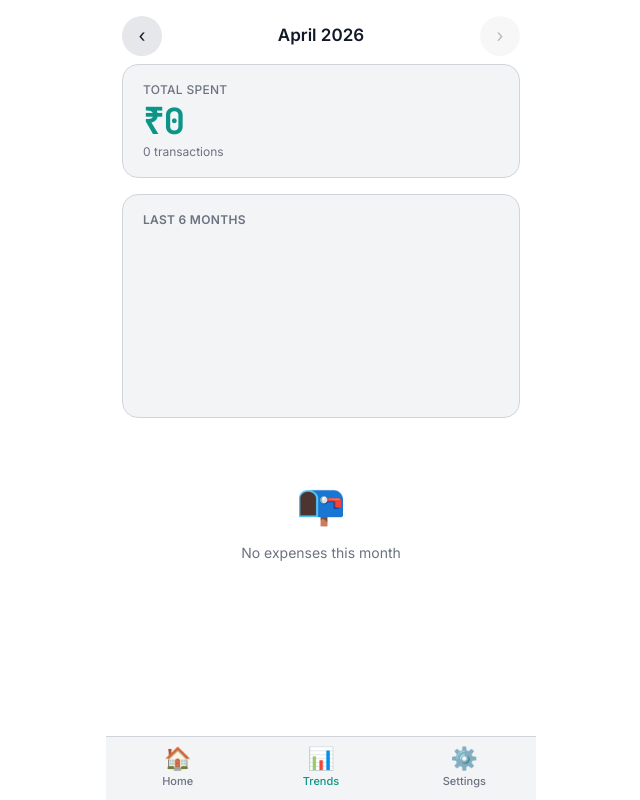
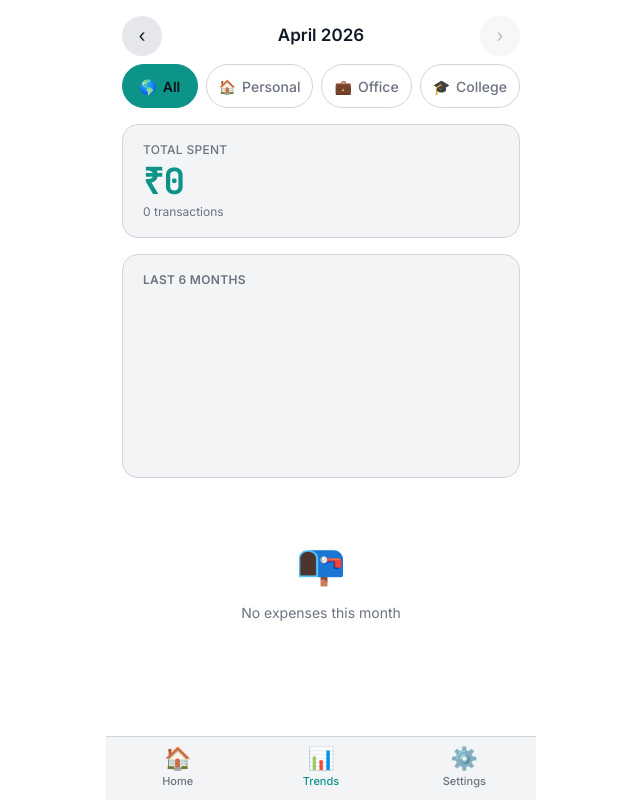
Before and after one commit to MeetVaghasia2274/Expense-Web, a React (Vite) app: page /trends in a window 1280 px wide. Shown: the whole page, without its empty margins (319-959 px from the left). Built offline with nearby package versions, Linux system fonts and the light colour scheme.

Commit message:
feat: implement dynamic group filtering in Trends and UI polish

```diff
--- a/src/components/ExpenseRow.tsx
+++ b/src/components/ExpenseRow.tsx
@@ -1,6 +1,6 @@
 import { useRef, useState } from 'react';
 import type { Expense } from '../types/expense';
-import { CATEGORY_META, PAYMENT_META } from '../types/expense';
+import { CATEGORY_META, PAYMENT_META, SYSTEM_GROUPS } from '../types/expense';
 import { useStore } from '../lib/store';
 
 interface ExpenseRowProps {
@@ -10,11 +10,15 @@ interface ExpenseRowProps {
 export default function ExpenseRow({ expense }: ExpenseRowProps) {
   const removeExpense = useStore((s) => s.removeExpense);
   const setExpenseToEdit = useStore((s) => s.setExpenseToEdit);
+  const customGroups = useStore((s) => s.customGroups);
   const openSheet = useStore((s) => s.openSheet);
   const showToast = useStore((s) => s.showToast);
 
   const { emoji, label, color } = CATEGORY_META[expense.category];
   const { label: payLabel, icon: payIcon } = PAYMENT_META[expense.paymentMethod];
+
+  // Find group metadata
+  const groupMeta = [...SYSTEM_GROUPS, ...customGroups].find(g => g.id === expense.group);
 
   // ── Swipe to delete ────────────────────────────────
   const startX = useRef<number | null>(null);
@@ -94,6 +98,12 @@ export default function ExpenseRow({ expense }: ExpenseRowProps) {
             <span>{payIcon} {payLabel}</span>
             <span className="text-border">·</span>
             <span>{time}</span>
+            {groupMeta && groupMeta.id !== 'personal' && (
+              <>
+                <span className="text-border">·</span>
+                <span>{groupMeta.emoji}</span>
+              </>
+            )}
           </span>
           {expense.note && (
             <span className="text-text-secondary text-[12px] truncate italic mt-0.5">
--- a/src/index.css
+++ b/src/index.css
@@ -78,6 +78,14 @@ body {
 }
 .safe-top {
   padding-top: env(safe-area-inset-top, 0px);
+}
+
+.no-scrollbar::-webkit-scrollbar {
+  display: none;
+}
+.no-scrollbar {
+  -ms-overflow-style: none;
+  scrollbar-width: none;
 }
 
 /* ─── Amount display ──────────────────────────────────────────── */
--- a/src/screens/HomeScreen.tsx
+++ b/src/screens/HomeScreen.tsx
@@ -38,10 +38,14 @@ function formatSectionDate(dateStr: string): string {
 export default function HomeScreen() {
   const expenses      = useStore((s) => s.expenses);
   const loadExpenses  = useStore((s) => s.loadExpenses);
+  const loadGroups    = useStore((s) => s.loadGroups);
   const openSheet     = useStore((s) => s.openSheet);
   const toastMessage  = useStore((s) => s.toastMessage);
 
-  useEffect(() => { loadExpenses(); }, [loadExpenses]);
+  useEffect(() => {
+    loadExpenses();
+    loadGroups();
+  }, [loadExpenses, loadGroups]);
 
   // ── Derived data ────────────────────────────────────
   const now = new Date();
--- a/src/screens/TrendsScreen.tsx
+++ b/src/screens/TrendsScreen.tsx
@@ -5,11 +5,12 @@ import {
 } from 'recharts';
 import { useStore } from '../lib/store';
 import { getExpensesByMonth } from '../lib/db';
-import type { Category, Expense } from '../types/expense';
-import { CATEGORY_META } from '../types/expense';
+import type { Category, CustomGroup, Expense, Group } from '../types/expense';
+import { CATEGORY_META, GROUP_META, SYSTEM_GROUPS } from '../types/expense';
 import BottomNav from '../components/BottomNav';
 import ExpenseRow from '../components/ExpenseRow';
 import LogSheet from '../components/LogSheet';
+import GroupChips from '../components/GroupChips';
 
 const CATEGORY_COLORS: Record<Category, string> = {
   food:      '#FB923C',
@@ -41,15 +42,22 @@ const BarTooltip = ({ active, payload }: { active?: boolean; payload?: { value:
 
 export default function TrendsScreen() {
   const expenses     = useStore((s) => s.expenses);
+  const customGroups = useStore((s) => s.customGroups);
   const loadExpenses = useStore((s) => s.loadExpenses);
+  const loadGroups   = useStore((s) => s.loadGroups);
+  const removeGroup  = useStore((s) => s.removeGroup);
   const toastMessage = useStore((s) => s.toastMessage);
 
-  useEffect(() => { loadExpenses(); }, [loadExpenses]);
+  useEffect(() => {
+    loadExpenses();
+    loadGroups();
+  }, [loadExpenses, loadGroups]);
 
   // ── Month navigation ────────────────────────────────
   const now = new Date();
   const [viewYear, setViewYear]   = useState(now.getFullYear());
   const [viewMonth, setViewMonth] = useState(now.getMonth());
+  const [selectedGroup, setSelectedGroup] = useState<Group | 'all'>('all');
   const [monthExpenses, setMonthExpenses] = useState<Expense[]>([]);
 
   useEffect(() => {
@@ -97,7 +105,11 @@ export default function TrendsScreen() {
   // ── Category donut ──────────────────────────────────
   const pieData = useMemo(() => {
     const map: Partial<Record<Category, number>> = {};
-    for (const e of monthExpenses) {
+    const filtered = selectedGroup === 'all'
+      ? monthExpenses
+      : monthExpenses.filter(e => e.group === selectedGroup);
+
+    for (const e of filtered) {
       map[e.category] = (map[e.category] ?? 0) + e.amount;
     }
     return Object.entries(map)
@@ -107,19 +119,49 @@ export default function TrendsScreen() {
         color: CATEGORY_COLORS[cat as Category],
       }))
       .sort((a, b) => b.value - a.value);
-  }, [monthExpenses]);
+  }, [monthExpenses, selectedGroup]);
+
+  // ── Group breakdown ─────────────────────────────────
+  const groupData = useMemo(() => {
+    const map: Partial<Record<string, number>> = {};
+    const allGroups = [...SYSTEM_GROUPS, ...customGroups];
+
+    for (const e of monthExpenses) {
+      const g = e.group || 'personal';
+      map[g] = (map[g] ?? 0) + e.amount;
+    }
+
+    return allGroups
+      .map((g) => ({
+        id: g.id,
+        name: g.label,
+        emoji: g.emoji,
+        value: map[g.id] ?? 0,
+        isSystem: g.isSystem,
+      }))
+      .filter(g => g.value > 0 || !g.isSystem) // Show system groups or custom groups with value
+      .sort((a, b) => b.value - a.value);
+  }, [monthExpenses, customGroups]);
+
+  const filteredExpenses = useMemo(() => {
+    return selectedGroup === 'all'
+      ? monthExpenses
+      : monthExpenses.filter(e => e.group === selectedGroup);
+  }, [monthExpenses, selectedGroup]);
+
+  const filteredTotal = filteredExpenses.reduce((s, e) => s + e.amount, 0);
 
   // ── Group by date ────────────────────────────────────
   const grouped = useMemo(() => {
     const map = new Map<string, Expense[]>();
-    for (const e of monthExpenses) {
+    for (const e of filteredExpenses) {
       const d = new Date(e.createdAt);
       const key = d.toLocaleDateString('en-IN', { weekday: 'short', day: 'numeric', month: 'short' });
       if (!map.has(key)) map.set(key, []);
       map.get(key)!.push(e);
     }
     return Array.from(map.entries());
-  }, [monthExpenses]);
+  }, [filteredExpenses]);
 
   return (
     <div className="flex flex-col min-h-full pb-[80px] overflow-x-hidden">
@@ -149,16 +191,71 @@ export default function TrendsScreen() {
         </button>
       </div>
 
+      {/* Group Selector */}
+      <div className="mb-4">
+        <div className="flex gap-2 px-4 overflow-x-auto no-scrollbar">
+          <button
+            className={`payment-chip ${selectedGroup === 'all' ? 'selected' : ''}`}
+            onClick={() => setSelectedGroup('all')}
+          >
+            <span>🌎</span>
+            <span>All</span>
+          </button>
+          {[...SYSTEM_GROUPS, ...customGroups].map((g) => (
+            <button
+              key={g.id}
+              className={`payment-chip ${selectedGroup === g.id ? 'selected' : ''}`}
+              onClick={() => setSelectedGroup(g.id)}
+            >
+              <span>{g.emoji}</span>
+              <span>{g.label}</span>
+            </button>
+          ))}
+        </div>
+      </div>
+
       {/* Total card */}
       <div className="mx-4 mb-4 rounded-2xl bg-bg-secondary border border-border px-5 py-4">
-        <p className="text-text-secondary text-[12px] font-medium uppercase tracking-wide">Total spent</p>
+        <p className="text-text-secondary text-[12px] font-medium uppercase tracking-wide">
+          {selectedGroup === 'all'
+            ? 'Total spent'
+            : `${[...SYSTEM_GROUPS, ...customGroups].find(g => g.id === selectedGroup)?.label || 'Group'} Total`}
+        </p>
         <p className="text-accent font-mono font-bold text-[36px] mt-1 leading-none">
-          ₹{monthTotal.toLocaleString('en-IN', { maximumFractionDigits: 0 })}
+          ₹{filteredTotal.toLocaleString('en-IN', { maximumFractionDigits: 0 })}
         </p>
         <p className="text-text-secondary text-[12px] mt-1">
-          {monthExpenses.length} transaction{monthExpenses.length !== 1 ? 's' : ''}
+          {filteredExpenses.length} transaction{filteredExpenses.length !== 1 ? 's' : ''}
         </p>
       </div>
+
+      {/* Group breakdown summary */}
+      {selectedGroup === 'all' && groupData.length > 0 && (
+        <div className="mx-4 mb-4 flex gap-2 overflow-x-auto no-scrollbar">
+          {groupData.map((g) => (
+            <div key={g.id} className="flex-shrink-0 bg-bg-secondary border border-border rounded-xl px-3 py-2 relative group">
+              <div className="flex items-center gap-1.5 text-[12px] text-text-secondary">
+                <span>{g.emoji}</span>
+                <span className="font-medium">{g.name}</span>
+              </div>
+              <div className="text-[14px] font-semibold text-text-primary mt-0.5">
+                ₹{g.value.toLocaleString('en-IN', { maximumFractionDigits: 0 })}
+              </div>
+              {!g.isSystem && (
+                <button
+                  onClick={(e) => {
+                    e.stopPropagation();
+                    if (window.confirm(`Delete group "${g.name}"?`)) removeGroup(g.id);
+                  }}
+                  className="absolute -top-1.5 -right-1.5 w-5 h-5 bg-danger text-white rounded-full flex items-center justify-center text-[10px] opacity-0 group-hover:opacity-100 transition-opacity"
+                >
+                  ✕
+                </button>
+              )}
+            </div>
+          ))}
+        </div>
+      )}
 
       {/* Bar chart — last 6 months */}
       <div className="mx-4 mb-4 rounded-2xl bg-bg-secondary border border-border px-2 py-4">
```
